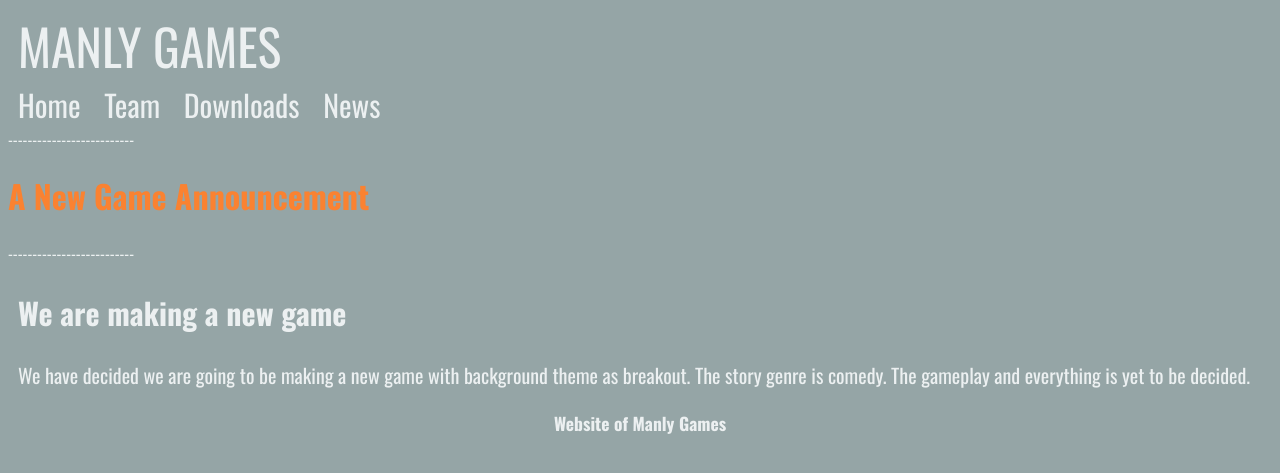
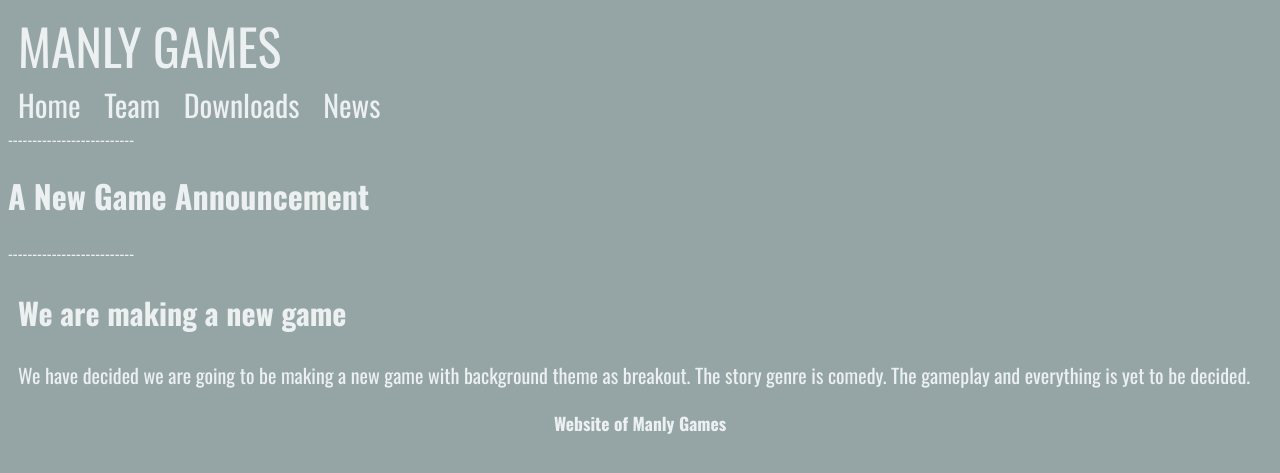
Before and after one commit to ManlyGames/manlygames.github.io, a Jekyll site: the page built from _posts/2020-11-09-breakout-game-announcement.md, in a window 1280 px wide. Shown: the top 473 px of the page. Built offline with Jekyll 4.4.1, drawn with Linux system fonts in a browser that asks for light colours.

Commit message:
Update page.html

```diff
--- a/_layouts/page.html
+++ b/_layouts/page.html
@@ -7,7 +7,7 @@
     {% include nav_main.html %}
     <body>
         --------------------------
-        <h1 style="color:#fa8231">{{ page.title }}</h1>
+        <h1>{{ page.title }}</h1>
         --------------------------
         <div class="content" style="font-size:20px;">
             {{ content }}
```
